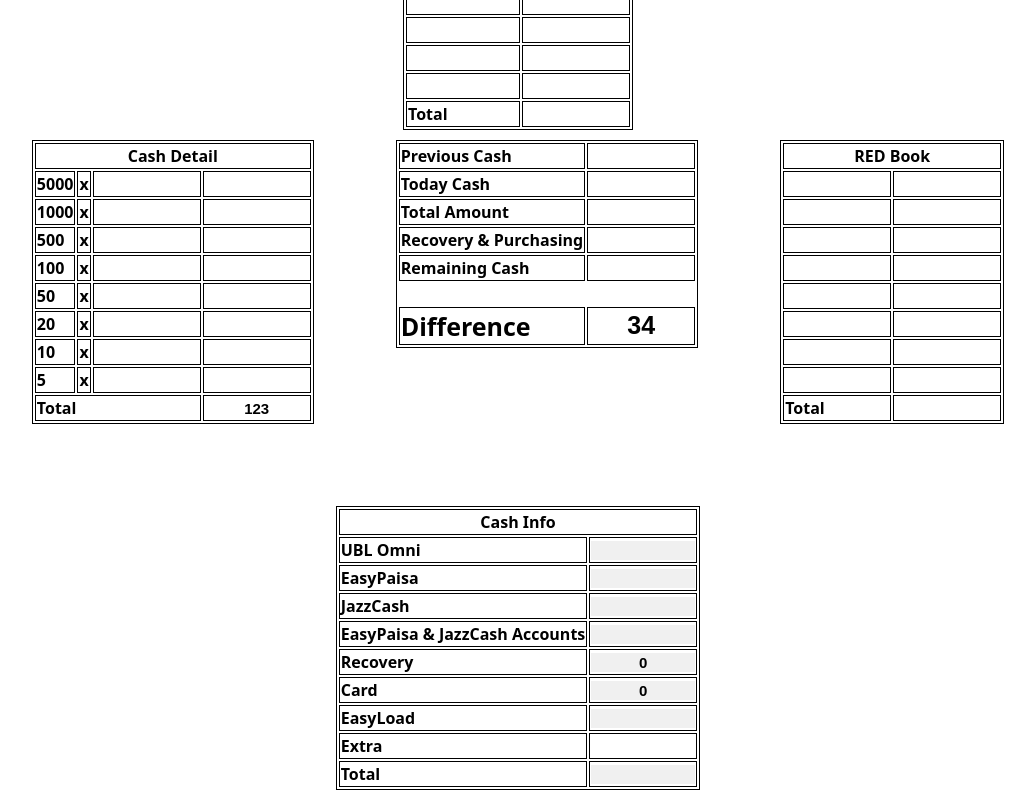
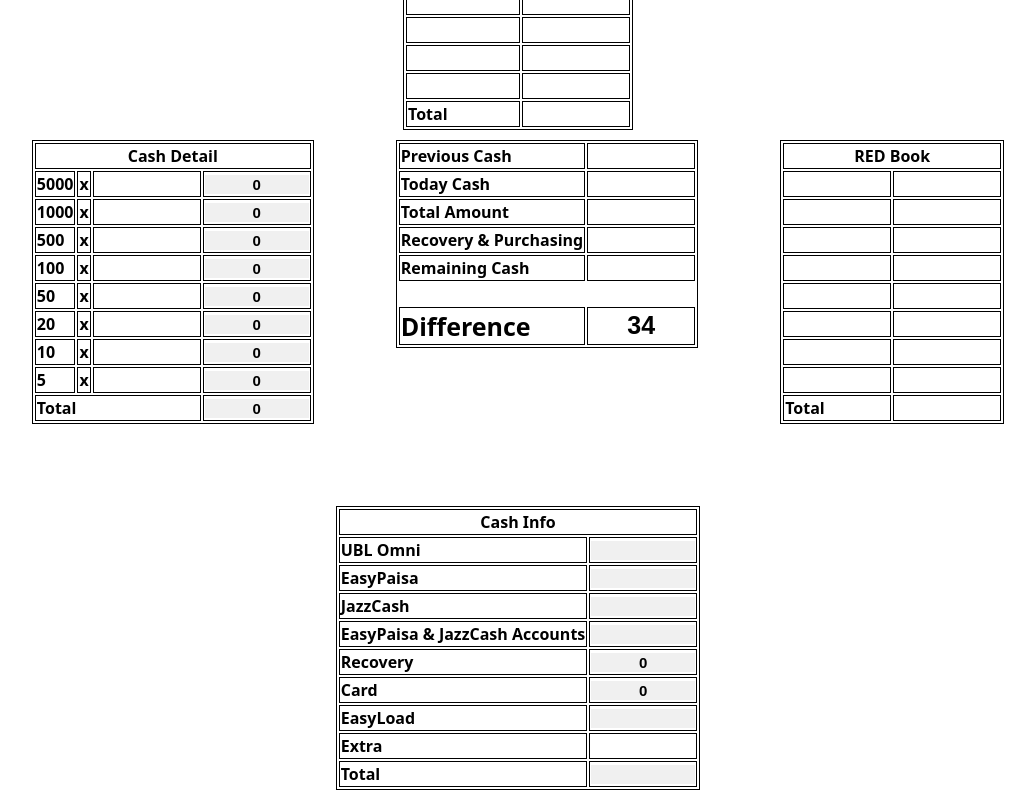
Before and after one commit to maakbarofficial/ledger-sheet-react, a React (Vite) app: page / in a window 1280 px wide. Shown: the part 1734-2534 px from the top of the page, without its empty margins (132-1167 px from the left). Built offline with nearby package versions, Linux system fonts and the light colour scheme.

Commit message:
Add Total Today Cash Logic

```diff
--- a/src/App.jsx
+++ b/src/App.jsx
@@ -42,7 +42,7 @@ function App() {
     )
   }
 
-  const getTotalELoad = (network) => {
+  const getTotalELoad = () => {
     return (
       getTotalBalance("telenor") + getTotalBalance("jazz") + getTotalBalance("ufone") + getTotalBalance("zong")
     );
@@ -82,6 +82,19 @@ function App() {
       return sum + (Number(entry?.amount) || 0);
     }, 0);
   };
+
+  const getTotalCashToday = () => {
+    return (
+      ((sheet?.cash5000 || 0) * 5000) +
+      ((sheet?.cash1000 || 0) * 1000) +
+      ((sheet?.cash500 || 0) * 500) +
+      ((sheet?.cash100 || 0) * 100) +
+      ((sheet?.cash50 || 0) * 50) +
+      ((sheet?.cash20 || 0) * 20) +
+      ((sheet?.cash10 || 0) * 10) +
+      ((sheet?.cash5 || 0) * 5)
+    )
+  }
   return (
     <div className="container">
       <div className="header">
@@ -1216,86 +1229,94 @@ function App() {
                 <td>5000</td>
                 <td>x</td>
                 <td>
-                  <input type="number" />
-                </td>
-                <td>
-                  <input type="number" disabled="" />
+                  <input type="number" value={sheet?.cash5000 || ""}
+                    onChange={(e) => setSheet({ ...sheet, cash5000: +e.target.value })} />
+                </td>
+                <td>
+                  <input type="number" disabled value={5000 * (sheet?.cash5000 || "")} />
                 </td>
               </tr>
               <tr>
                 <td>1000</td>
                 <td>x</td>
                 <td>
-                  <input type="number" />
-                </td>
-                <td>
-                  <input type="number" disabled="" />
+                  <input type="number" value={sheet?.cash1000 || ""}
+                    onChange={(e) => setSheet({ ...sheet, cash1000: +e.target.value })} />
+                </td>
+                <td>
+                  <input type="number" disabled value={1000 * (sheet?.cash1000 || "")} />
                 </td>
               </tr>
               <tr>
                 <td>500</td>
                 <td>x</td>
                 <td>
-                  <input type="number" />
-                </td>
-                <td>
-                  <input type="number" disabled="" />
+                  <input type="number" value={sheet?.cash500 || ""}
+                    onChange={(e) => setSheet({ ...sheet, cash500: +e.target.value })} />
+                </td>
+                <td>
+                  <input type="number" disabled value={500 * (sheet?.cash500 || "")} />
                 </td>
               </tr>
               <tr>
                 <td>100</td>
                 <td>x</td>
                 <td>
-                  <input type="number" />
-                </td>
-                <td>
-                  <input type="number" disabled="" />
+                  <input type="number" value={sheet?.cash100 || ""}
+                    onChange={(e) => setSheet({ ...sheet, cash100: +e.target.value })} />
+                </td>
+                <td>
+                  <input type="number" disabled value={100 * (sheet?.cash100 || "")} />
                 </td>
               </tr>
               <tr>
                 <td>50</td>
                 <td>x</td>
                 <td>
-                  <input type="number" />
-                </td>
-                <td>
-                  <input type="number" disabled="" />
+                  <input type="number" value={sheet?.cash50 || ""}
+                    onChange={(e) => setSheet({ ...sheet, cash50: +e.target.value })} />
+                </td>
+                <td>
+                  <input type="number" disabled value={50 * (sheet?.cash50 || "")} />
                 </td>
               </tr>
               <tr>
                 <td>20</td>
                 <td>x</td>
                 <td>
-                  <input type="number" />
-                </td>
-                <td>
-                  <input type="number" disabled="" />
+                  <input type="number" value={sheet?.cash20 || ""}
+                    onChange={(e) => setSheet({ ...sheet, cash20: +e.target.value })} />
+                </td>
+                <td>
+                  <input type="number" disabled value={20 * (sheet?.cash20 || "")} />
                 </td>
               </tr>
               <tr>
                 <td>10</td>
                 <td>x</td>
                 <td>
-                  <input type="number" />
-                </td>
-                <td>
-                  <input type="number" disabled="" />
+                  <input type="number" value={sheet?.cash10 || ""}
+                    onChange={(e) => setSheet({ ...sheet, cash10: +e.target.value })} />
+                </td>
+                <td>
+                  <input type="number" disabled value={10 * (sheet?.cash10 || "")} />
                 </td>
               </tr>
               <tr>
                 <td>5</td>
                 <td>x</td>
                 <td>
-                  <input type="number" />
-                </td>
-                <td>
-                  <input type="number" disabled="" />
+                  <input type="number" value={sheet?.cash5 || ""}
+                    onChange={(e) => setSheet({ ...sheet, cash5: +e.target.value })} />
+                </td>
+                <td>
+                  <input type="number" disabled value={5 * (sheet?.cash5 || "")} />
                 </td>
               </tr>
               <tr>
                 <td colSpan={3}>Total</td>
                 <td>
-                  <input type="number" disabled="" defaultValue={123} />
+                  <input type="number" disabled value={getTotalCashToday()} />
                 </td>
               </tr>
             </tbody>
```
